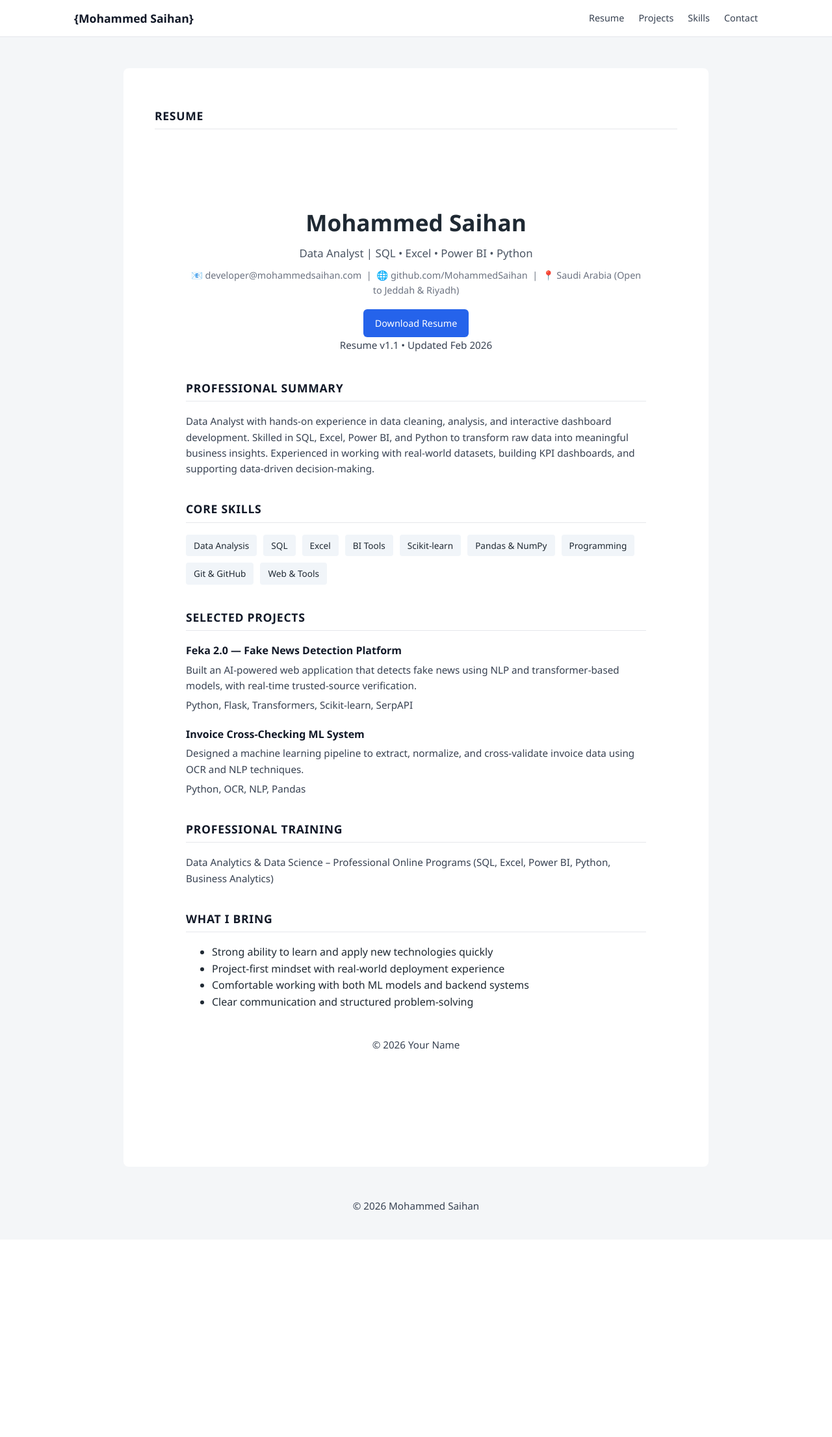
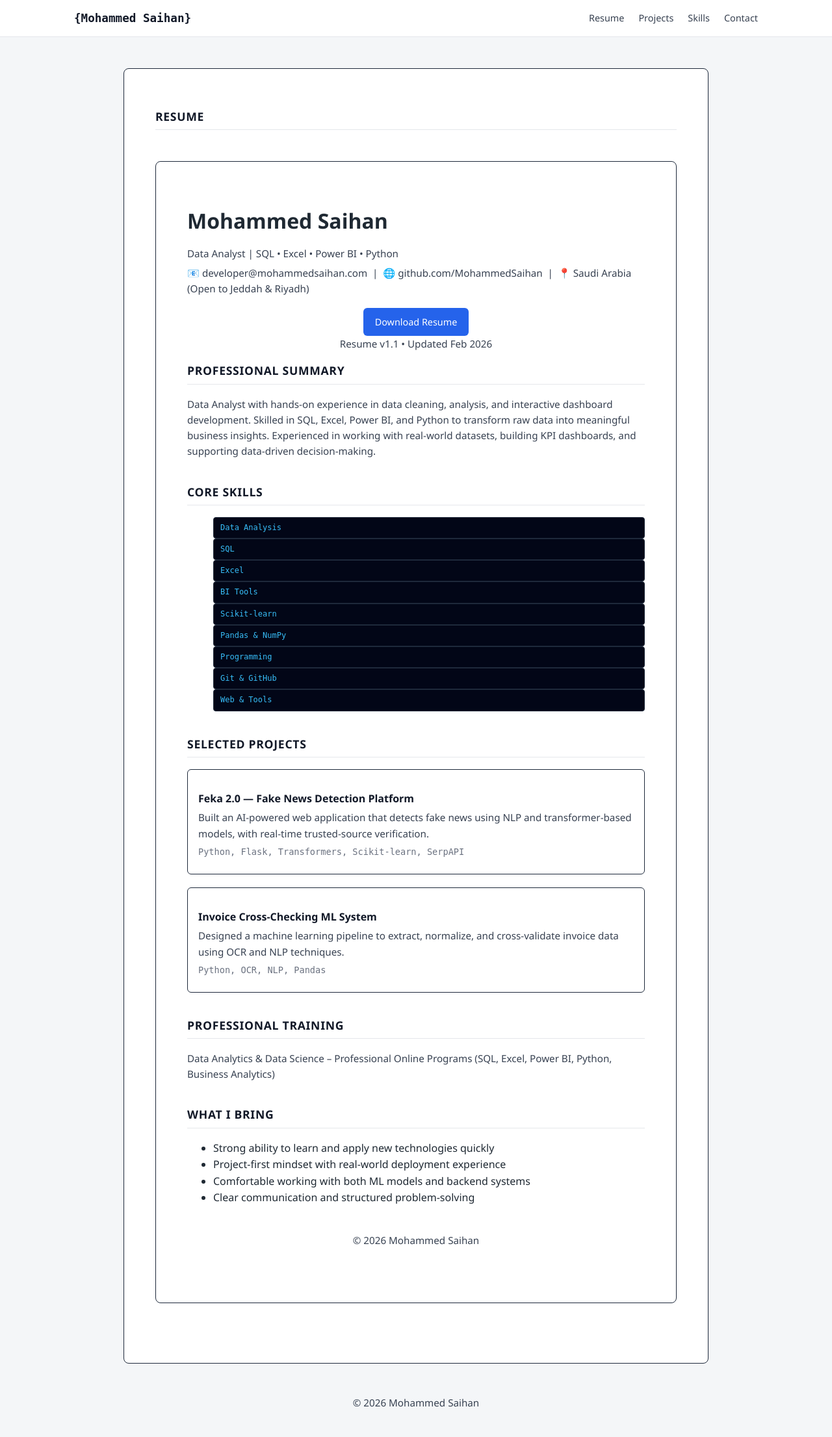
Before and after one commit to MohammedSaihan/resume-mohammedsaihan, a Flask app: page /resume in a window 1280 px wide. Shown: the whole page at 65% size. Before the commit the page ends 1863 px from the top, so only its background shows below. Run offline with Flask 3, Linux system fonts and the light colour scheme.

Commit message:
made the web like a developer

```diff
--- a/static/style.css
+++ b/static/style.css
@@ -7,12 +7,11 @@
 }
 
 body {
-    font-family: "Segoe UI", Roboto, Arial, sans-serif;
-    background-color: #f4f6f8;
-    color: #1f2933;
     margin: 0;
-    padding: 0;
-    line-height: 1.6;
+    font-family: "Inter", "Segoe UI", Arial, sans-serif;
+    background-color: #0f172a; /* dark slate */
+    color: #e5e7eb;
+    line-height: 1.7;
 }
 
 /* ----------------------
@@ -22,36 +21,68 @@ body {
 .container {
     max-width: 900px;
     margin: 40px auto;
-    background-color: #ffffff;
-    padding: 42px 48px;
-    border-radius: 8px;
+    background-color: #020617; /* near-black */
+    padding: 40px 44px;
+    border-radius: 6px;
+    border: 1px solid #1e293b;
 }
+
+.navbar {
+    background-color: #020617;
+    border-bottom: 1px solid #1e293b;
+}
+
+.logo {
+    font-family: "JetBrains Mono", monospace;
+    font-size: 0.95rem;
+    color: #38bdf8; /* cyan accent */
+    text-decoration: none;
+}
+
+.nav-links a {
+    font-size: 0.85rem;
+    color: #cbd5f5;
+    text-decoration: none;
+}
+
+.nav-links a:hover {
+    color: #38bdf8;
+}
+
 
 /* ----------------------
    HEADER
 ----------------------- */
 
-header {
-    text-align: center;
-    margin-bottom: 40px;
+h1 {
+    font-size: 1.8rem;
+    font-weight: 600;
+    margin-bottom: 14px;
 }
 
-header h1 {
-    font-size: 2.2rem;
-    font-weight: 600;
-    margin-bottom: 6px;
+h2 {
+    font-size: 0.95rem;
+    text-transform: uppercase;
+    letter-spacing: 0.12em;
+    color: #94a3b8;
+    border-bottom: 1px dashed #1e293b;
+    padding-bottom: 6px;
+    margin-bottom: 20px;
 }
 
-.subtitle {
-    font-size: 1.05rem;
-    color: #4b5563;
+h3 {
+    font-size: 0.95rem;
+    font-weight: 600;
+    color: #e5e7eb;
 }
 
-.contact {
-    margin-top: 8px;
-    font-size: 0.9rem;
-    color: #6b7280;
+p {
+    font-size: 0.95rem;
+    color: #cbd5f5;
 }
+
+
+
 
 /* ----------------------
    SECTIONS
@@ -80,21 +111,15 @@ p {
    SKILLS
 ----------------------- */
 
-.skills {
-    display: flex;
-    flex-wrap: wrap;
-    gap: 10px;
-    padding: 0;
-    margin: 0;
-}
-
 .skills li {
     list-style: none;
-    font-size: 0.85rem;
-    padding: 6px 12px;
-    background-color: #f1f5f9;
+    font-family: "JetBrains Mono", monospace;
+    font-size: 0.75rem;
+    padding: 6px 10px;
+    border: 1px solid #1e293b;
     border-radius: 4px;
-    color: #1f2933;
+    background-color: #020617;
+    color: #38bdf8;
 }
 
 /* ----------------------
@@ -102,36 +127,40 @@ p {
 ----------------------- */
 
 .project {
-    margin-bottom: 18px;
-}
-
-.project h3 {
-    font-size: 1rem;
-    font-weight: 600;
-    margin-bottom: 4px;
-}
-
-.project p {
-    font-size: 0.95rem;
-    color: #374151;
+    padding: 16px;
+    border: 1px solid #1e293b;
+    border-radius: 6px;
+    margin-bottom: 20px;
 }
 
 .tech {
-    font-size: 0.85rem;
-    color: #6b7280;
-    margin-top: 4px;
+    font-family: "JetBrains Mono", monospace;
+    font-size: 0.75rem;
+    color: #94a3b8;
 }
+
+.architecture {
+    font-family: "JetBrains Mono", monospace;
+    font-size: 0.75rem;
+    background-color: #020617;
+    border-left: 3px solid #38bdf8;
+    padding: 10px 12px;
+    margin: 12px 0;
+    color: #cbd5f5;
+}
+
 
 /* ----------------------
    FOOTER
 ----------------------- */
 
 footer {
+    font-size: 0.7rem;
+    color: #64748b;
     text-align: center;
-    font-size: 0.8rem;
-    color: #9ca3af;
-    margin-top: 40px;
+    margin: 40px 0;
 }
+
 
 /* ----------------------
    PRINT / PDF MODE
@@ -182,6 +211,7 @@ footer {
 .download-btn:active {
     transform: translateY(0);
 }
+
 
 /* ----------------------
    PRINT / PDF MODE
--- a/templates/resume.html
+++ b/templates/resume.html
@@ -16,7 +16,7 @@
         </p>
 
         <div class="download-wrapper">
-            <a href="{{ url_for('static', filename='resume_latest.pdf') }}" class="download-btn" download>
+            <a href="{{ url_for('static', filename='myresume.pdf') }}" class="download-btn" download>
                 Download Resume
             </a>
             <p class="resume-version">Resume v1.1 • Updated Feb 2026</p>
@@ -94,6 +94,6 @@
     </section>
 
     <footer>
-        <p>© 2026 Your Name</p>
+        <p>© 2026 Mohammed Saihan</p>
     </footer>
     {% endblock %}
```
Also changed, not shown: 2 other files.
